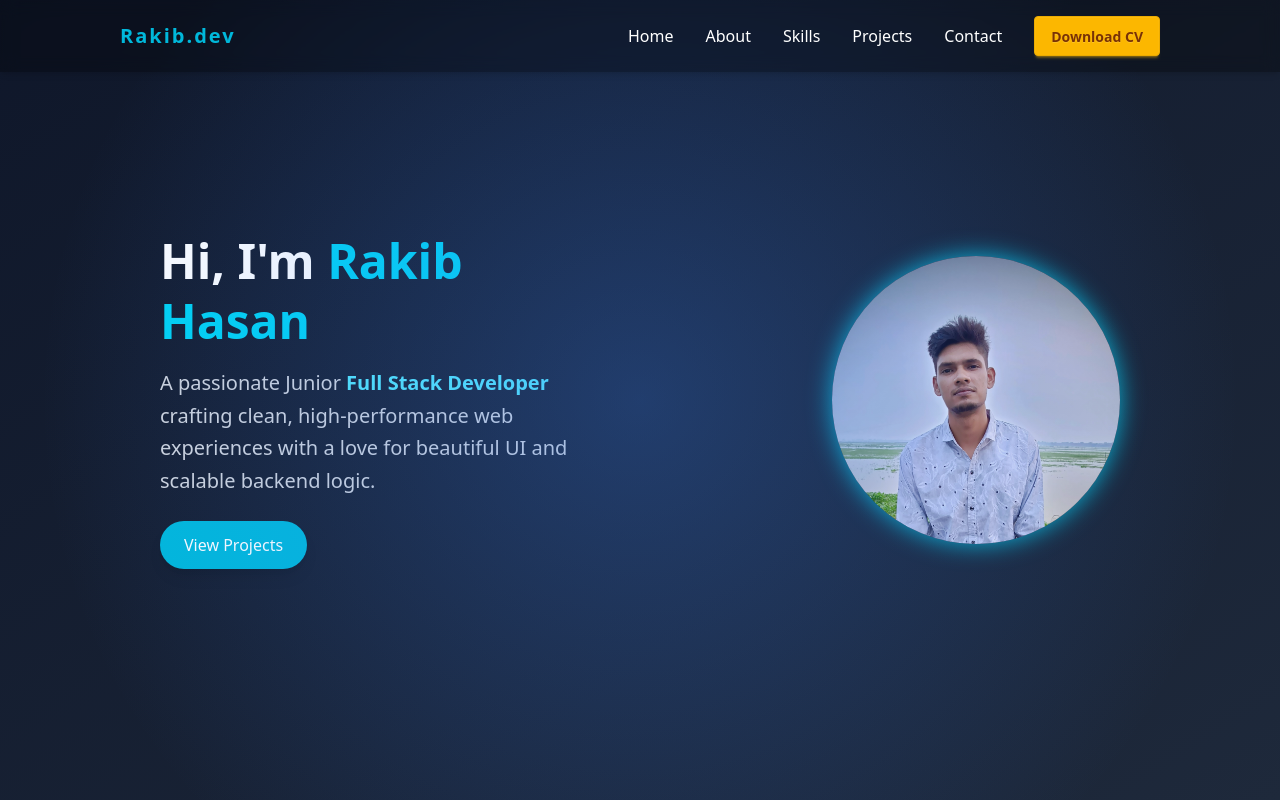
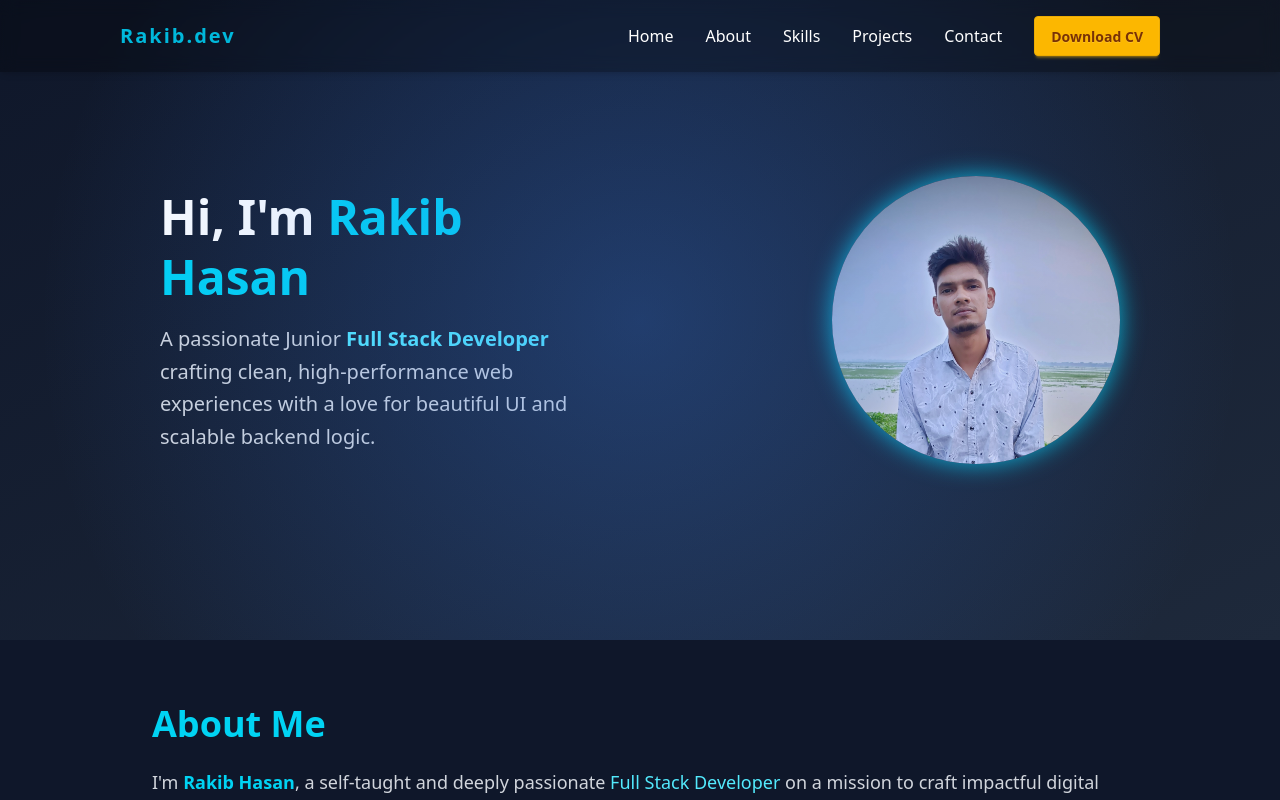
Before and after one commit to Rakib-Hasan1/my-portfolio, a React (Vite) app: page / in a window 1280 px wide. Shown: the top 800 px of the page. Built offline with nearby package versions, Linux system fonts and the light colour scheme.

Commit message:
customize hero section

```diff
--- a/src/Components/Hero.jsx
+++ b/src/Components/Hero.jsx
@@ -8,7 +8,7 @@ const Hero = () => {
   return (
     <section
       id="home"
-      className="min-h-screen flex flex-col-reverse md:flex-row items-center justify-between md:gap-8 px-6 md:px-20 lg:px-40 bg-gradient-to-br from-[#0f172a] to-[#1e293b] text-white relative"
+      className="min-h-[80vh] flex flex-col-reverse md:flex-row items-center justify-between md:gap-8 px-6 md:px-20 lg:px-40 bg-gradient-to-br from-[#0f172a] to-[#1e293b] text-white relative"
     >
 
       {/* Blue Radial Glow Background */}
@@ -34,7 +34,7 @@ const Hero = () => {
         <p className="text-lg md:text-xl text-gray-300 leading-relaxed">
           A passionate Junior <span className="text-cyan-300 font-semibold">Full Stack Developer</span> crafting clean, high-performance web experiences with a love for beautiful UI and scalable backend logic.
         </p>
-        <div className="mt-6">
+        {/* <div className="mt-6">
           <button
             onClick={() => {
               document.getElementById("projects")?.scrollIntoView({ behavior: "smooth" });
@@ -43,7 +43,7 @@ const Hero = () => {
           >
             View Projects
           </button>
-        </div>
+        </div> */}
       </motion.div>
 
       {/* Right: Image */}
```
